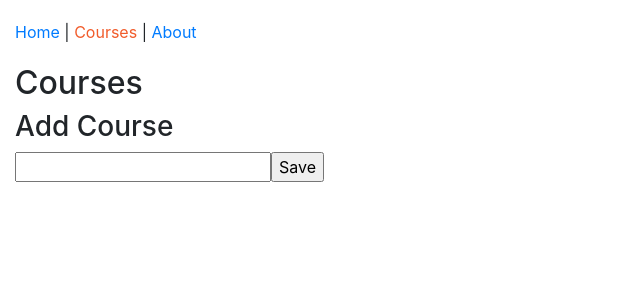
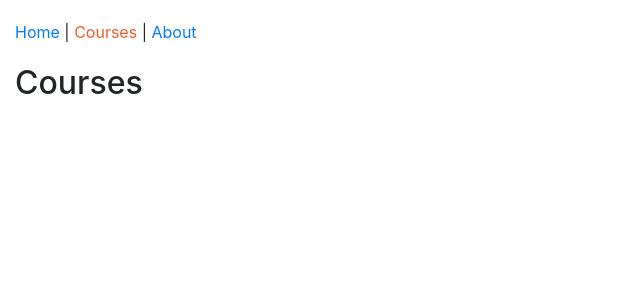
Before and after one commit to sadecker09/pluralsight-react-redux, a React app: page /courses in a window 1280 px wide. Shown: the top 300 px of the page, without its empty margins (0-640 px from the left). Built offline with nearby package versions, Linux system fonts and the light colour scheme; what redux-immutable-state-invariant would draw is missing.

Commit message:
start refactoring CoursesPage - since this is connected to store and Redux, needs to be container component; will move markup elsewhere

```diff
--- a/src/components/courses/CoursesPage.js
+++ b/src/components/courses/CoursesPage.js
@@ -5,40 +5,14 @@
 import { bindActionCreators } from "redux";
 
 class CoursesPage extends React.Component {
-  // class field
-  state = {
-    course: {
-      title: "",
-    },
-  };
-
-  // class field
-  // arrow functions inherit the binding context of their enclosing scope
-  handleChange = (event) => {
-    const course = { ...this.state.course, title: event.target.value };
-    this.setState({ course: course });
-  };
-
-  handleSubmit = (event) => {
-    event.preventDefault(); // prevent postback
-    this.props.actions.createCourse(this.state.course);
-  };
-
   render() {
     return (
-      <form onSubmit={this.handleSubmit}>
+      <>
         <h2>Courses</h2>
-        <h3>Add Course</h3>
-        <input
-          type="text"
-          onChange={this.handleChange}
-          value={this.state.course.title}
-        ></input>
-        <input type="submit" value="Save" />
         {this.props.courses.map((course) => (
           <div key={course.title}>{course.title}</div>
         ))}
-      </form>
+      </>
     );
   }
 }
```
